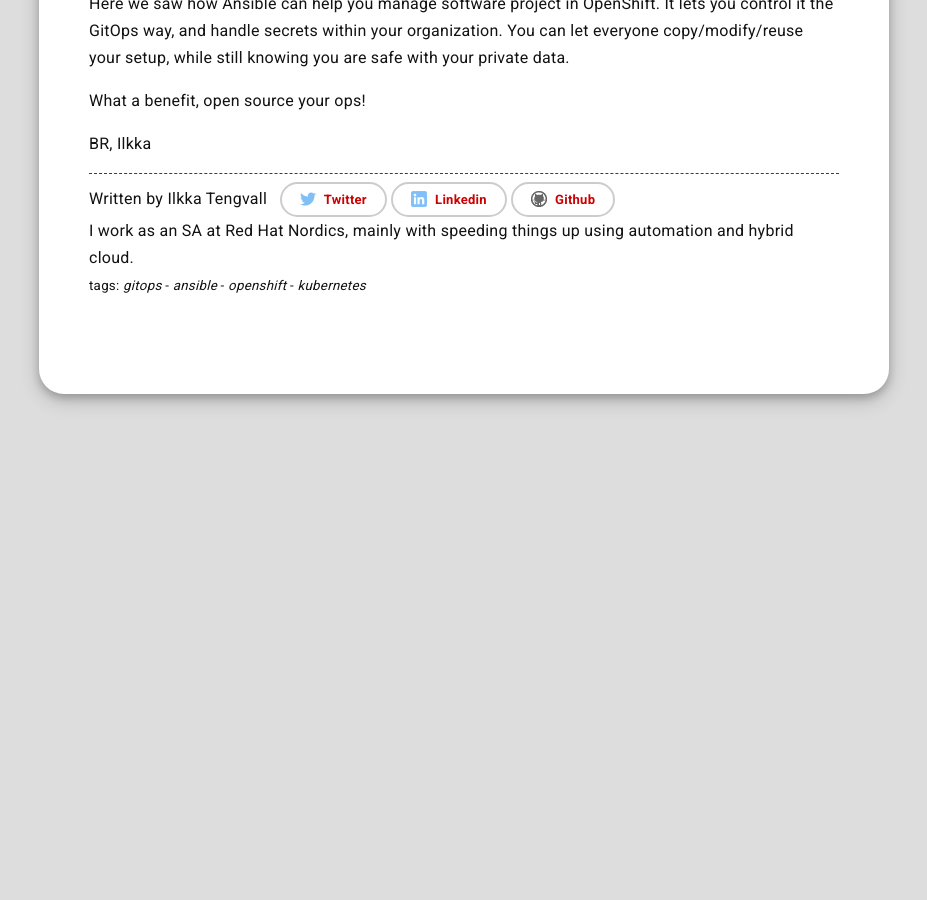
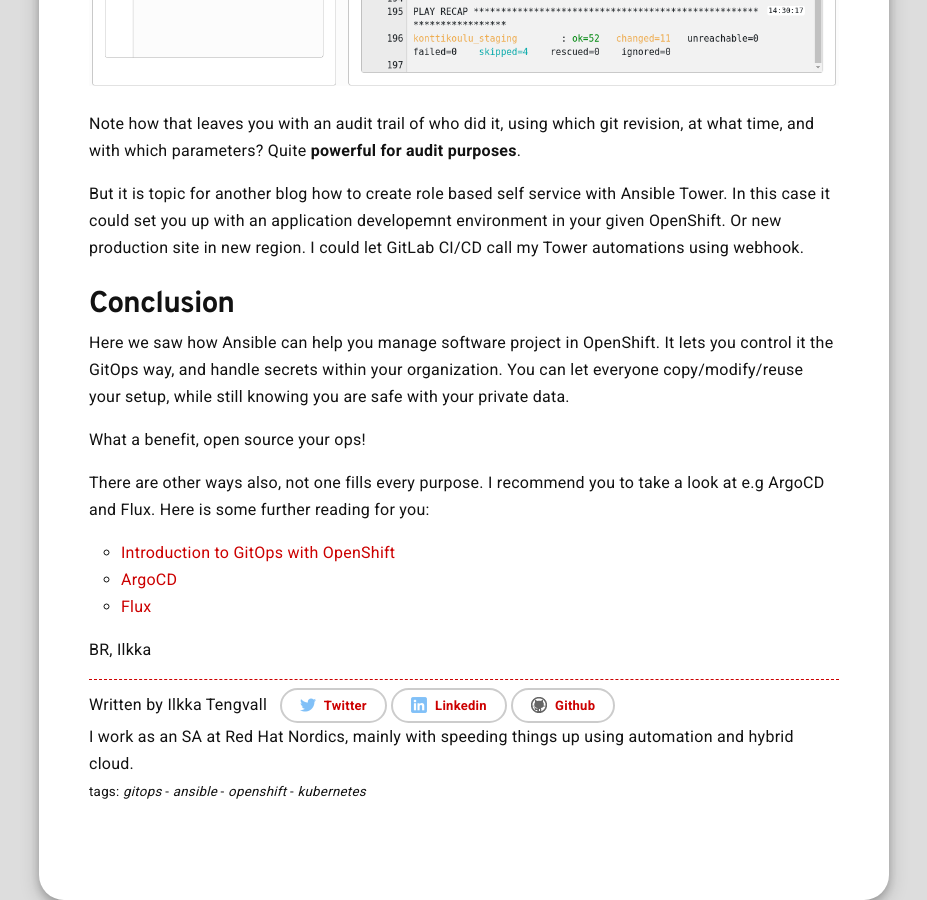
Before and after one commit to RedHatNordicsSA/RedHatNordicsSA.github.io, a Jekyll site: the page built from _posts/2020-05-19-ansible-kubernetes-gitops.markdown, in a window 1280 px wide and 900 px high, scrolled down 9492 px. Shown: the whole window, without its empty margins (176-1103 px from the left). Built offline with Jekyll 4.4.1, drawn with Linux system fonts in a browser that asks for light colours; some of the changed text lies outside the part shown.

Commit message:
add youtube to gitops

```diff
--- a/_posts/2020-05-19-ansible-kubernetes-gitops.markdown
+++ b/_posts/2020-05-19-ansible-kubernetes-gitops.markdown
@@ -52,7 +52,12 @@
 
 See how it was done in [Fevermap][fevermap].
 
-TBD: add Youtube video here.
+You can also get some more info about this in Youtube:
+<iframe width="560" height="315" src="https://www.youtube.com/embed/FYS6Mrg53PE"
+frameborder="0"
+allow="accelerometer; autoplay; encrypted-media; gyroscope; picture-in-picture"
+allowfullscreen>
+</iframe>
 
 # Application
 
@@ -324,9 +329,16 @@
 
 What a benefit, open source your ops!
 
+There are other ways also, not one fills every purpose. I recommend you to take
+a look at e.g ArgoCD and Flux. Here is some further reading for you:
+
+* [Introduction to GitOps with OpenShift](https://www.openshift.com/blog/
+introduction-to-gitops-with-openshift)
+* [ArgoCD](https://argoproj.github.io/argo-cd/)
+* [Flux](https://github.com/fluxcd/flux)
+
 BR,
 Ilkka
-
 
 [k8s]: https://docs.ansible.com/ansible/latest/modules/k8s_module.html
 [fevermap]: https://fevermap.net
```
